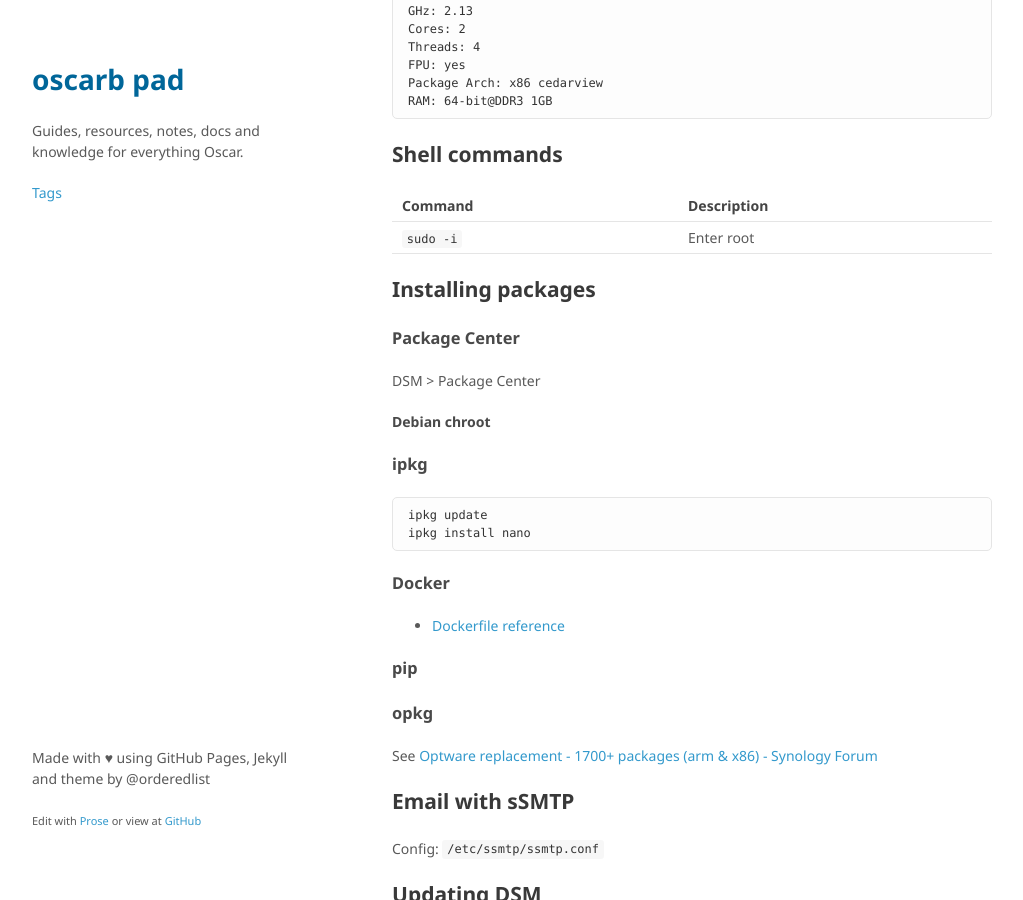
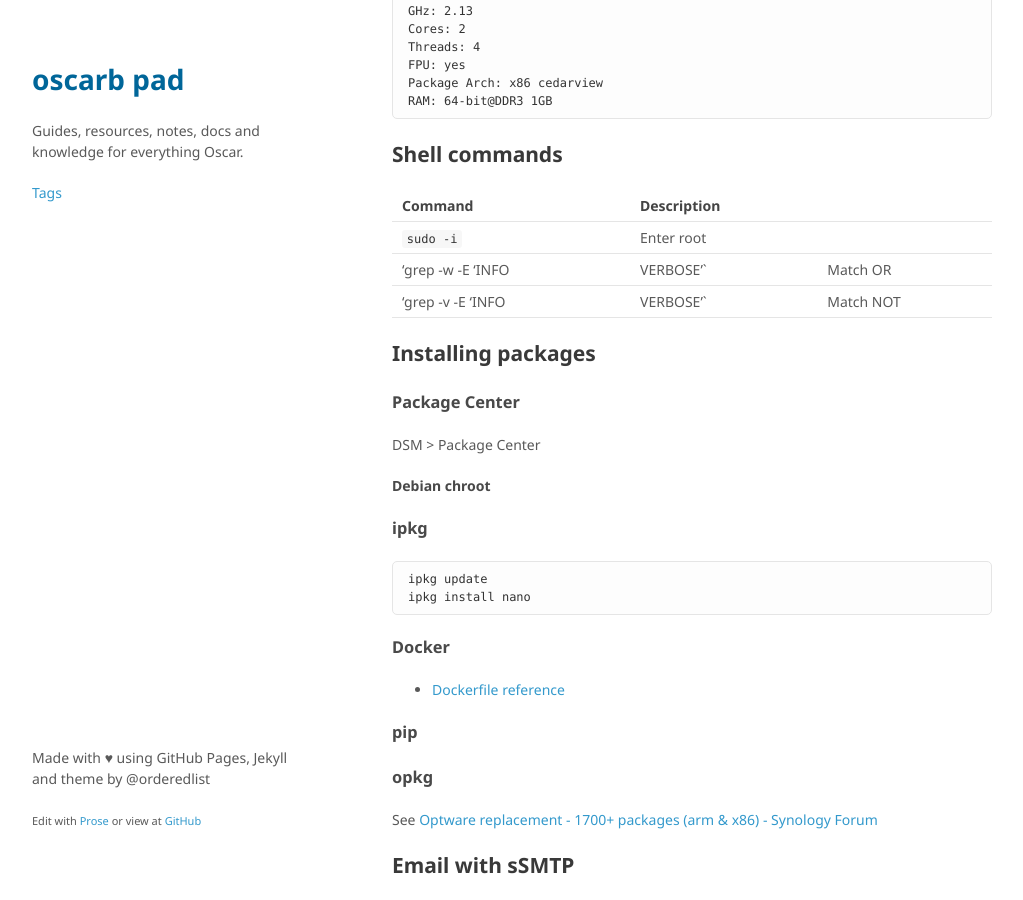
Before and after one commit to oscarb/pad, a Jekyll site: the page built from _docs/ds713.md, in a window 1280 px wide and 900 px high, scrolled down 779 px. Shown: the whole window, without its empty margins (128-1151 px from the left). Built offline with Jekyll 4.4.1, drawn with Linux system fonts in a browser that asks for light colours; some web fonts are replaced.

Commit message:
Update ds713.md

```diff
--- a/_docs/ds713.md
+++ b/_docs/ds713.md
@@ -25,6 +25,9 @@ published: true
 Command | Description
 --------|------------
 `sudo -i` | Enter root
+'grep -w -E 'INFO|VERBOSE'` | Match OR
+'grep -v -E 'INFO|VERBOSE'` | Match NOT
+
 
 
 ## Installing packages
```
